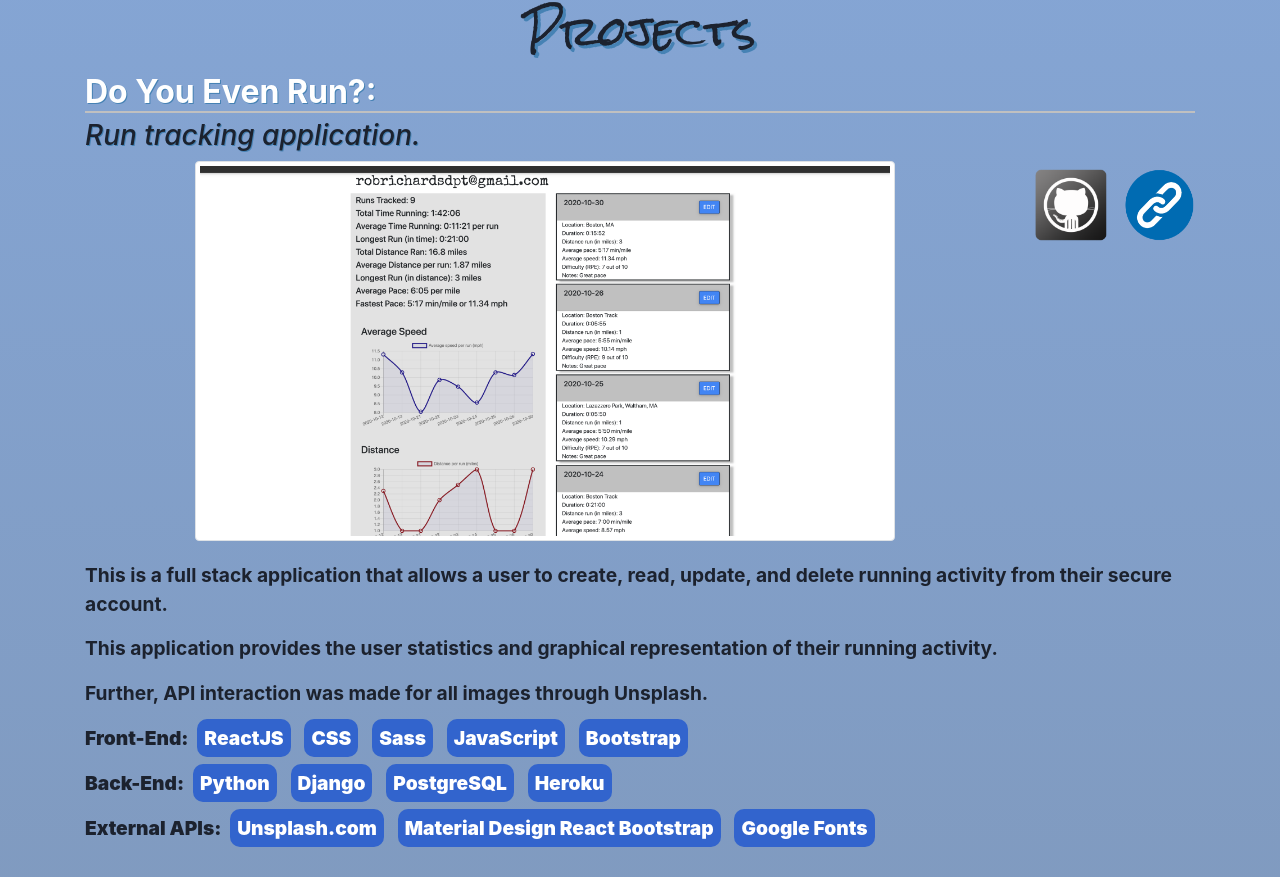
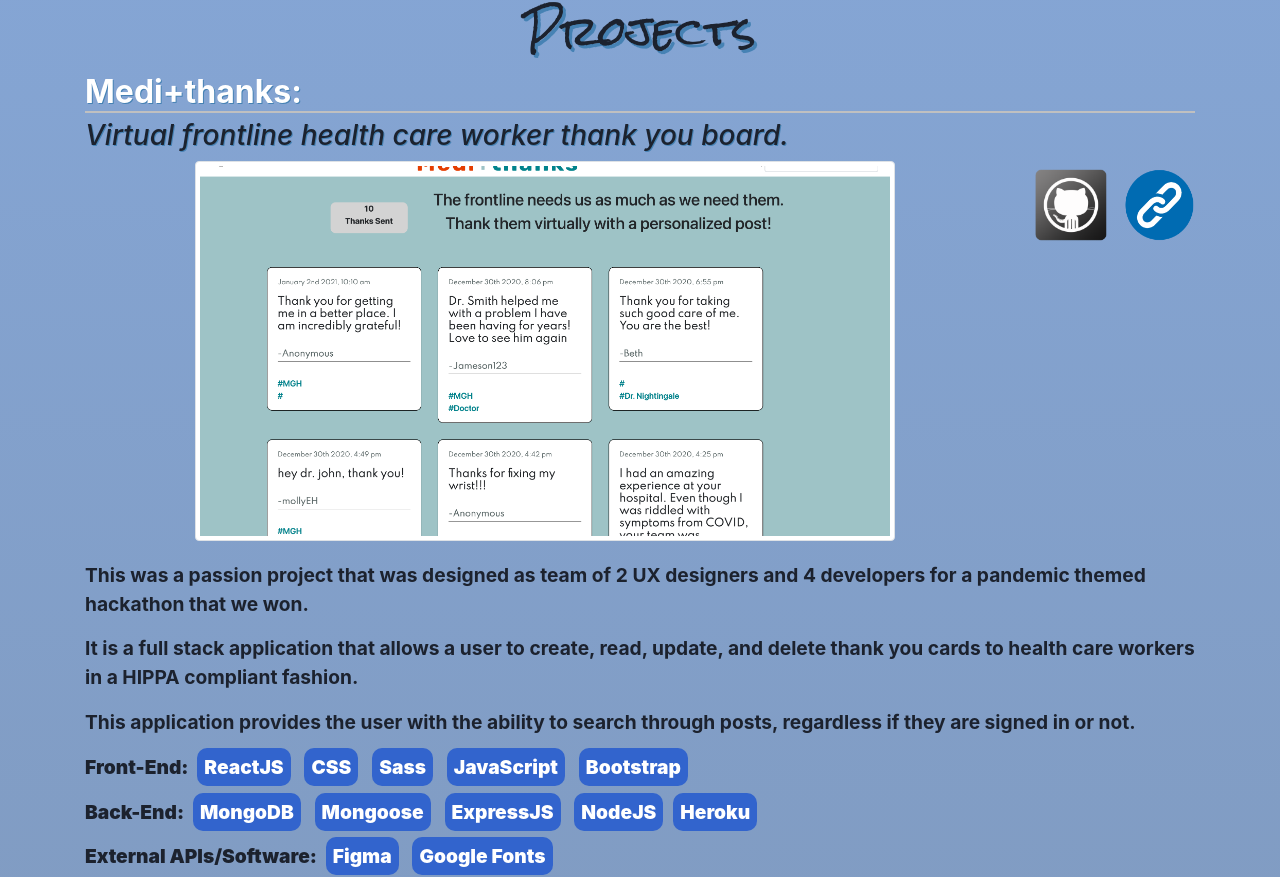
Before and after one commit to robrichardsdpt/portfolio, a React (Create React App) app: page /#/ in a window 1280 px wide. Shown: the part 2630-3507 px from the top of the page. Built offline with nearby package versions, Linux system fonts and the light colour scheme.

Commit message:
added medithanks to the portfolio.

```diff
--- a/src/App.js
+++ b/src/App.js
@@ -11,7 +11,7 @@
 
 const App = () => (
     <div>
-    <Route path='/' component={Header} />
+      <Route path='/' component={Header} />
       <Route path='/' component={Home} />
       <Route path='/' component={About} />
       <Route path='/' component={Projects} />
--- a/src/components/projects/Projects.js
+++ b/src/components/projects/Projects.js
@@ -11,6 +11,7 @@
 import link from './../../assets/images/media/link.png'
 import gratitude from './../../assets/images/projects/gratitude.png'
 import crwnClothing from './../../assets/images/projects/crwn-clothing.png'
+import medithanks from './../../assets/images/projects/medithanks.png'
 
 
 const Projects = () => (
@@ -21,6 +22,28 @@
     <Col className="projects-header">
     <h1 className='name' id='projects'>Projects</h1>
     </Col>
+    </Row>
+
+    <Row className='project'>
+    <Col sm={12}> <h2 className='projectTitle'>Medi+thanks:</h2> <h3 className='projectSubTitle'>Virtual frontline health care worker thank you board.</h3></Col>
+    <Col sm={12} lg={10} className="projectCell"><a href="https://pb-j.github.io/frontline-frontend/" target="_blank"><Image src={medithanks} alt="medithanks application" className="projectImage" thumbnail/></a></Col>
+    <Col sm={12} lg={2} className="linkCell"><a href="https://github.com/PB-J/frontline-frontend" target="_blank">
+    <img src={gitHub} alt='github' className='projectIcon'/>
+    </a>
+    <a href="https://pb-j.github.io/frontline-frontend/" target="_blank">
+    <img src={link} alt='website link' className='projectIcon'/>
+    </a>
+    </Col>
+    <Col sm={12} lg={12} className="project-desc">
+    <p>This was a passion project that was designed as team of 2 UX designers and 4 developers for a pandemic themed hackathon that we won.</p>
+    <p>It is a full stack application that allows a user to create, read, update, and delete thank you cards to health care workers in a HIPPA compliant fashion.</p>
+    <p>This application provides the user with the ability to search through posts, regardless if they are signed in or not.</p>
+    <p className='bolder'>Front-End: <span className='project-tech'>ReactJS</span> <span className='project-tech'>CSS</span> <span className='project-tech'>Sass</span> <span className='project-tech'>JavaScript</span> <span className='project-tech'>Bootstrap</span></p>
+    <p className='bolder'>Back-End: <span className='project-tech'>MongoDB</span> <span className='project-tech'>Mongoose</span> <span className='project-tech'>ExpressJS</span> <span className='project-tech'>NodeJS</span><span className='project-tech'>Heroku</span></p>
+    <p className='bolder'>External APIs/Software: <span className='project-tech'>Figma</span> <span className='project-tech'>Google Fonts</span></p>
+    </Col>
+
+
     </Row>
 
     <Row className='project'>
```
Also changed, not shown: src/assets/images/projects/medithanks.png (added).
